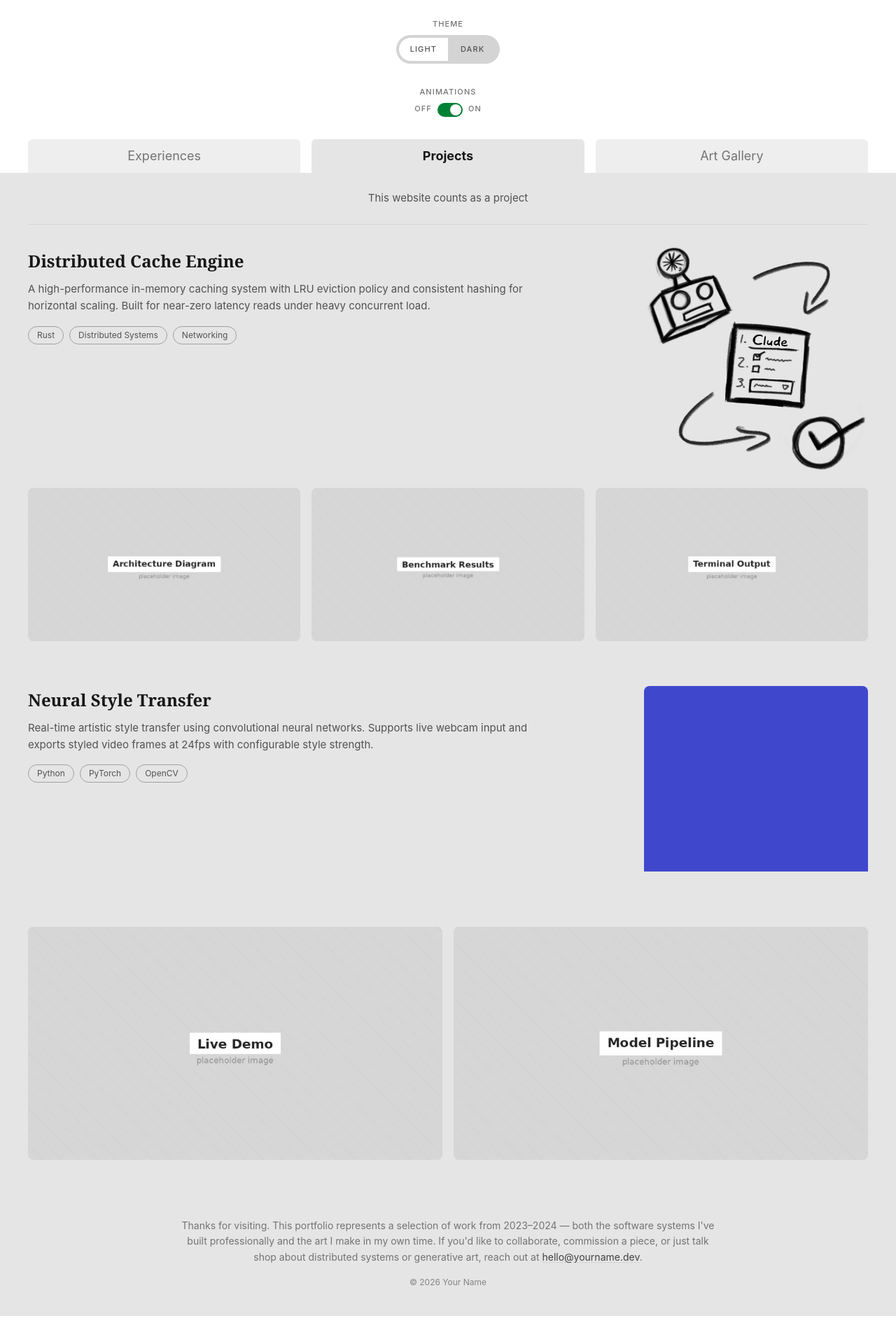
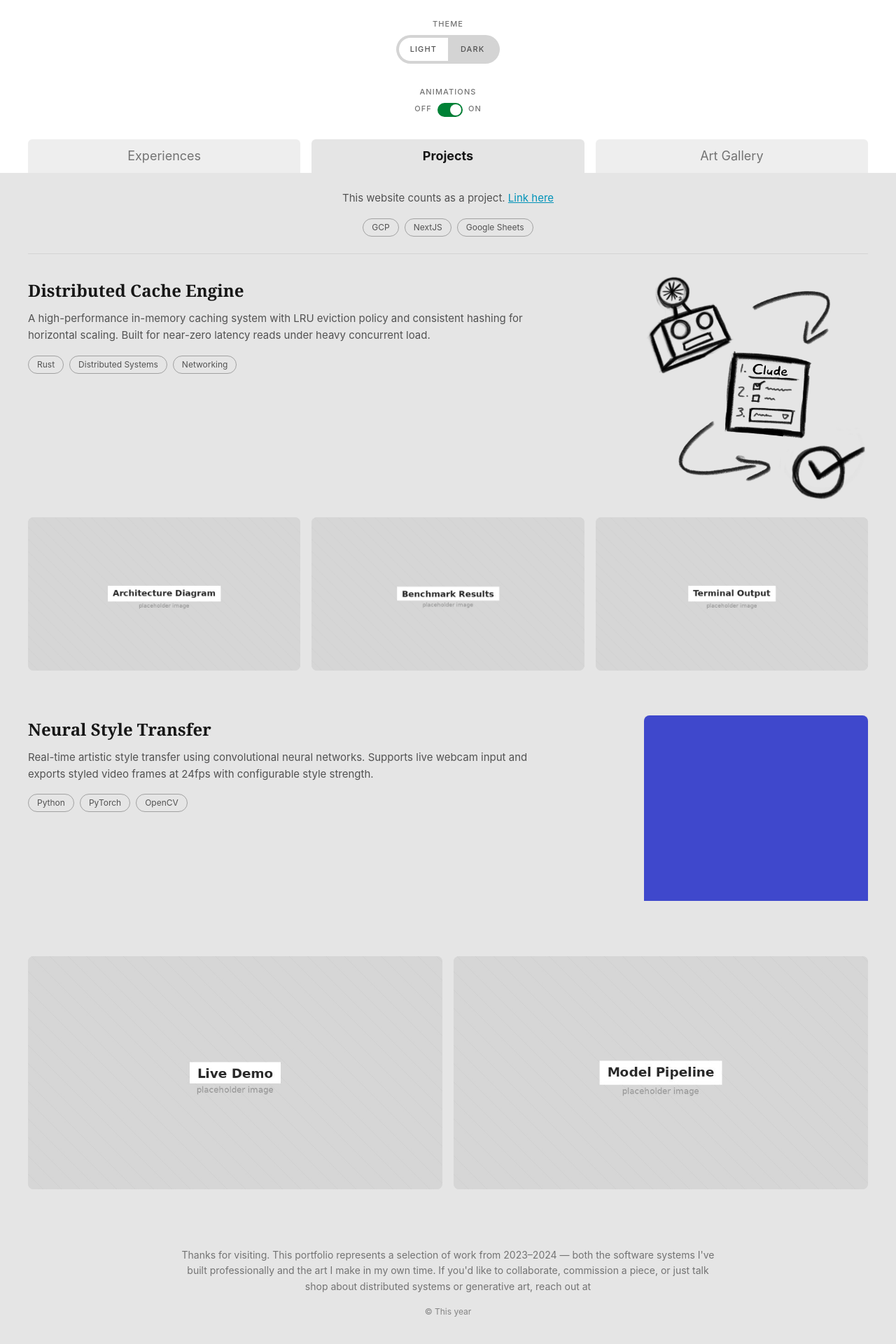
Before and after one commit to auricz/portfolio, a Next.js app: page /projects in a window 1280 px wide. Shown: the part 392-2312 px from the top of the page at 70% size. Before the commit the page ends 2272 px from the top, so only its background shows below. Built offline with nearby package versions, Linux system fonts and the light colour scheme.

Commit message:
link changes

```diff
--- a/app/globals.css
+++ b/app/globals.css
@@ -12,6 +12,16 @@
   --transition-duration: 700ms;
   --transition-easing: cubic-bezier(0.16, 1, 0.3, 1);
   --modal-transition-duration: 200ms;
+}
+
+p a {
+  @apply underline text-cyan-600 dark:text-cyan-300
+}
+p a:hover {
+  @apply text-indigo-700 dark:text-indigo-400
+}
+p a:active {
+  @apply text-fuchsia-500 dark:text-pink-500
 }
 
 html {
--- a/components/Footer.tsx
+++ b/components/Footer.tsx
@@ -1,26 +1,16 @@
-import type { SiteData } from "@/lib/data";
-
 interface FooterProps {
-  footer: SiteData["footer"];
+  footer: string;
 }
 
 export default function Footer({ footer }: FooterProps) {
-  const year = new Date().getFullYear();
-
   return (
     <footer className="px-6 py-10 text-center sm:px-10 bg-neutral-200 dark:bg-neutral-800">
-      <p className="mx-auto max-w-3xl text-sm leading-relaxed text-neutral-500 dark:text-neutral-400">
-        {footer.note}{" "}
-        <a
-          href={`mailto:${footer.contactEmail}`}
-          className="text-neutral-700 underline decoration-neutral-300 underline-offset-2 hover:text-neutral-900 dark:text-neutral-300 dark:decoration-neutral-600 dark:hover:text-neutral-100"
-        >
-          {footer.contactEmail}
-        </a>
-        .
-      </p>
+      <p
+        className="mx-auto max-w-3xl text-sm leading-relaxed text-neutral-500 dark:text-neutral-400"
+        dangerouslySetInnerHTML={{ __html: footer }}
+      />
       <p className="mt-4 text-xs text-neutral-500/85 dark:text-neutral-500">
-        © {year} {footer.copyrightName}
+        © This year
       </p>
     </footer>
   );
--- a/components/experience/ExperienceRow.tsx
+++ b/components/experience/ExperienceRow.tsx
@@ -1,5 +1,6 @@
 import Image from "next/image";
 import type { Experience } from "@/lib/data";
+import TagsRow from "@/components/utils/TagsRow";
 
 interface ExperienceRowProps {
   experience: Experience;
@@ -19,16 +20,7 @@ export default function ExperienceRow({ experience }: ExperienceRowProps) {
           <p className="mt-3 max-w-3xl text-[15px] leading-relaxed text-neutral-600 dark:text-neutral-300">
             {experience.description}
           </p>
-          <ul className="mt-4 flex flex-wrap gap-2">
-            {experience.tags.map((tag) => (
-              <li
-                key={tag}
-                className="rounded-full border border-neutral-400 px-3 py-1 text-xs text-neutral-600 dark:border-neutral-500 dark:text-neutral-300"
-              >
-                {tag}
-              </li>
-            ))}
-          </ul>
+          <TagsRow tags={experience.tags} />
         </div>
 
         {/* Company logo — static, not clickable, no gallery below. */}
--- a/components/project/ProjectRow.tsx
+++ b/components/project/ProjectRow.tsx
@@ -6,6 +6,7 @@ import HoverImage from "@/components/utils/HoverImage";
 import ProjectImageModal from "@/components/project/ProjectImageModal";
 import type { Project } from "@/lib/data";
 import Reveal from "@/components/utils/Reveal";
+import TagsRow from "@/components/utils/TagsRow";
 
 interface ProjectRowProps {
   project: Project;
@@ -28,16 +29,7 @@ export default function ProjectRow({ project }: ProjectRowProps) {
           <p className="mt-3 max-w-3xl text-[15px] leading-relaxed text-neutral-600 dark:text-neutral-300">
             {project.description}
           </p>
-          <ul className="mt-4 flex flex-wrap gap-2">
-            {project.tags.map((tag) => (
-              <li
-                key={tag}
-                className="rounded-full border border-neutral-400 px-3 py-1 text-xs text-neutral-600 dark:border-neutral-500 dark:text-neutral-300"
-              >
-                {tag}
-              </li>
-            ))}
-          </ul>
+          <TagsRow tags={project.tags} />
         </div>
 
         {/* Static project image — not clickable, no modal. */}
--- a/components/utils/SectionIntro.tsx
+++ b/components/utils/SectionIntro.tsx
@@ -1,13 +1,20 @@
+import { SectionIntroData } from "@/lib/data";
+import TagsRow from "@/components/utils/TagsRow";
+
 interface IntroProps {
-  intro?: string | null;
+  intro?: SectionIntroData;
 }
 
 export default function SectionIntro({ intro }: IntroProps) {
   return intro ?
-    <div className="flex flex-col pb-6 border-b border-neutral-300 dark:border-neutral-600 animate-slide-in-right">
-      <p className="text-sm max-w-2xl text-center self-center text-[15px] leading-relaxed text-neutral-600 dark:text-neutral-300">
-        {intro}
-      </p>
+    <div className="pb-6 border-b border-neutral-300 dark:border-neutral-600 animate-slide-in-right">
+      <div className="flex flex-col items-center">
+        <p
+          className="text-sm max-w-2xl text-center text-[15px] leading-relaxed text-neutral-600 dark:text-neutral-300"
+          dangerouslySetInnerHTML={{ __html: intro.intro }}
+        />
+        <TagsRow tags={intro.tags} />
+      </div>
     </div>
     :
     <></>;
--- /dev/null
+++ b/components/utils/TagsRow.tsx
@@ -0,0 +1,19 @@
+interface TagsProp {
+  tags?: string[];
+}
+
+// Reusable component for a list (or row) of tags
+export default function TagsRow({ tags }: TagsProp) {
+  return (tags &&
+    <ul className="mt-4 flex flex-wrap gap-2">
+      {tags.map((tag) => (
+        <li
+          key={tag}
+          className="rounded-full border border-neutral-400 px-3 py-1 text-xs text-neutral-600 dark:border-neutral-500 dark:text-neutral-300"
+        >
+          {tag}
+        </li>
+      ))}
+    </ul>
+  )
+}
--- a/lib/data.ts
+++ b/lib/data.ts
@@ -42,6 +42,11 @@ export interface ToggleData {
   offLabel: string;
 }
 
+export interface SectionIntroData {
+  intro: string;
+  tags?: string[];
+}
+
 export interface SiteData {
   meta: {
     siteTitle: string;
@@ -55,14 +60,9 @@ export interface SiteData {
   themeToggle: ToggleData;
   animationToggle: ToggleData;
   tabs: { id: TabId; label: string }[];
-  projectIntro: string | null;
-  artIntro: string | null;
-  footer: {
-    note: string;
-    contactLabel: string;
-    contactEmail: string;
-    copyrightName: string;
-  };
+  projectIntro: SectionIntroData;
+  artIntro: SectionIntroData;
+  footer: string;
   experiences: Experience[];
   softwareProjects: Project[];
   artPieces: ArtPiece[];
@@ -96,14 +96,14 @@ export const siteData: SiteData = {
     { id: "projects", label: "Projects" },
     { id: "art", label: "Art Gallery" },
   ],
-  projectIntro: "This website counts as a project",
-  artIntro: "Here are some images that I've made in my free time. Still early in my journey, but I am still improving and I hope to continue making more art pieces in the future.",
-  footer: {
-    note: "Thanks for visiting. This portfolio represents a selection of work from 2023–2024 — both the software systems I've built professionally and the art I make in my own time. If you'd like to collaborate, commission a piece, or just talk shop about distributed systems or generative art, reach out at",
-    contactLabel: "Get in touch",
-    contactEmail: "hello@yourname.dev",
-    copyrightName: "Your Name",
+  projectIntro: {
+    intro: "This website counts as a project. <a href=\"http://localhost:3000\">Link here</a>",
+    tags: ["GCP", "NextJS", "Google Sheets"]
   },
+  artIntro: {
+    intro: "Here are some images that I've made in my free time. Still early in my journey, but I am still improving and I hope to continue making more art pieces in the future.",
+  },
+  footer: "Thanks for visiting. This portfolio represents a selection of work from 2023–2024 — both the software systems I've built professionally and the art I make in my own time. If you'd like to collaborate, commission a piece, or just talk shop about distributed systems or generative art, reach out at",
   experiences: [
     {
       id: "acme-infra",
```
